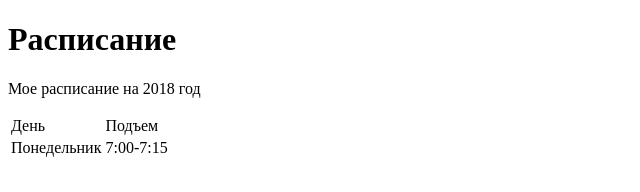
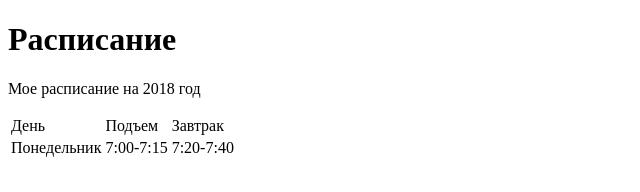
Before and after one commit to davidvenkov/davidvenkov.github.io, a plain HTML site: page index.html in a window 1280 px wide. Shown: the whole page, without its empty margins (0-640 px from the left). Drawn offline with Linux system fonts and the light colour scheme.

Commit message:
добавил завтрак

```diff
--- a/index.html
+++ b/index.html
@@ -10,10 +10,12 @@
 		<tr>
 			<td>День</td>
 			<td>Подъем</td>
+			<td>Завтрак</td>
 		</tr>
 		<tr>
 			<td>Понедельник</td>
 			<td>7:00-7:15</td>
+			<td>7:20-7:40</td>
 		</tr>
 	</table>
 </body>
```
